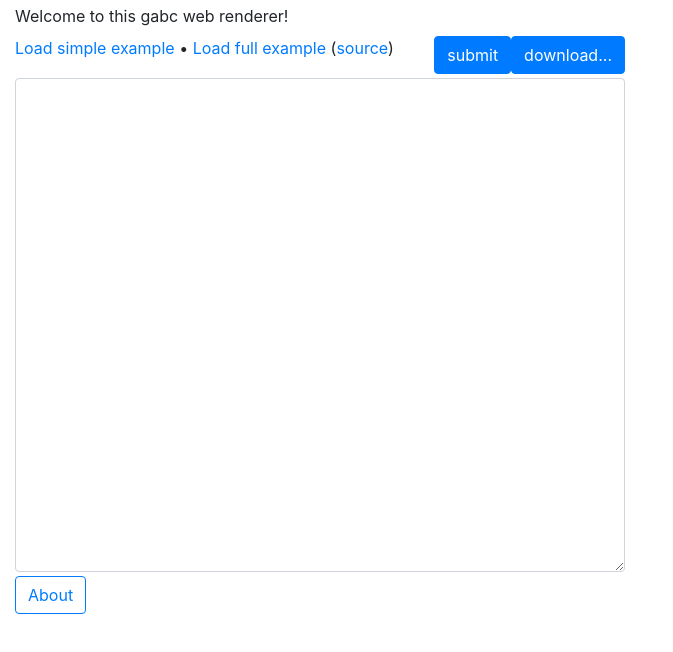
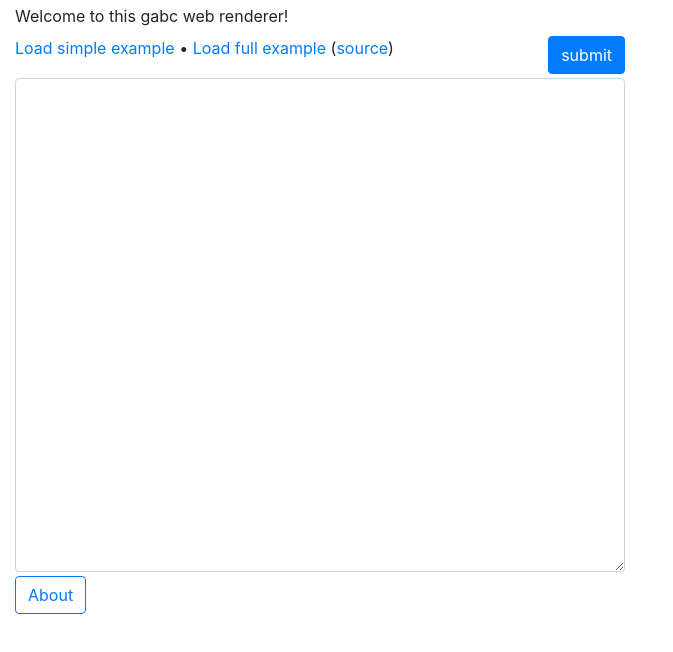
Before and after one commit to saybaar/gabc-ide, a website: page static/index.html in a window 1280 px wide. Shown: the whole page, without its empty margins (0-673 px from the left). Drawn offline with nearby package versions, Linux system fonts and the light colour scheme; no server answers.

Commit message:
take out download button for now

```diff
--- a/static/index.html
+++ b/static/index.html
@@ -24,7 +24,6 @@
             <a id="load-simple" class="text-primary">Load simple example</a> •
             <a id="load-full" class="text-primary">Load full example</a>
             (<a href="http://gregorio-project.github.io/gabc/details.html">source</a>)
-            <button id="download" type="button" class="btn btn-primary float-right">download...</button>
             <button id="submit" type="button" class="btn btn-primary float-right">submit</button>
           </div>
         </div>
```
